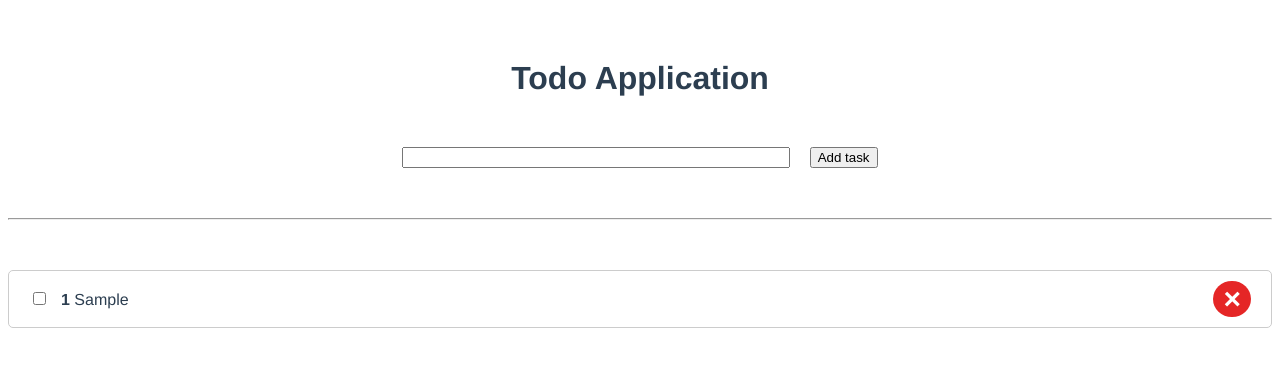
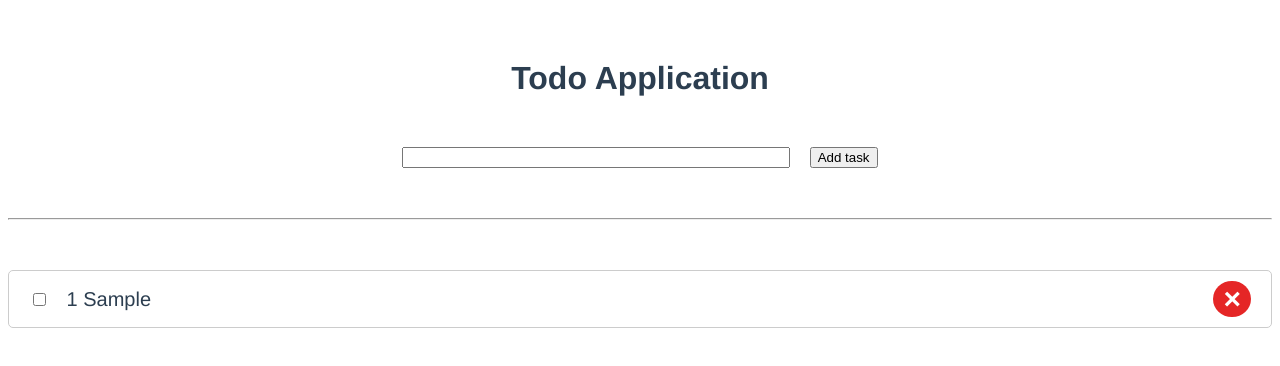
Before and after one commit to dzhelez2903/to-do-list, a Vue app: page / in a window 1280 px wide. Both pictures are taken after typing "Sample" into the empty fields and a click on the button "Add task". Shown: the top 366 px of the page. Built offline with nearby package versions, Linux system fonts and the light colour scheme; no server answers.

Commit message:
fixed styles

```diff
--- a/src/App.vue
+++ b/src/App.vue
@@ -20,20 +20,8 @@ export default {
   name: 'App',
   data() {
     return {
-      tasks: [
-        /*{id: 1, title: 'купить хлеб', completed: false},
-        {id: 2, title: 'купить мыло', completed: false},
-        {id: 3, title: 'купить пиво', completed: false}*/
-      ]
+      tasks: []
     }
-  },
-
-  mounted() {
-    fetch('https://jsonplaceholder.typicode.com/todos?_limit=5')
-        .then(response => response.json())
-        .then(json => {
-          this.tasks = json
-        })
   },
 
   methods: {
@@ -44,6 +32,7 @@ export default {
       this.tasks.push(newToDo)
     }
   },
+
   components: {
     toDoList,
     addItem
--- a/src/components/toDoItem.vue
+++ b/src/components/toDoItem.vue
@@ -2,7 +2,7 @@
   <li>
     <span v-bind:class="{task_done: task.completed}">
       <input type="checkbox" v-on:change="task.completed=!task.completed">
-      <strong>{{ index+1 }}</strong>
+      {{ index+1 }}
       {{ task.title }}
     </span>
     <button class="btn" v-on:click="$emit('delete-task', task.id)">
@@ -32,6 +32,7 @@ export default {
     align-items: center;
     padding: 10px 20px;
     margin-bottom: 10px;
+    font-size: 20px;
   }
 
   input {
```
